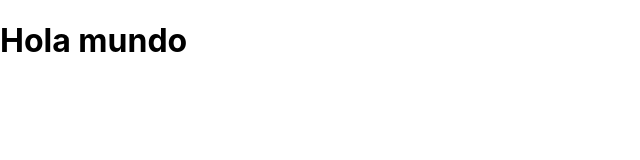
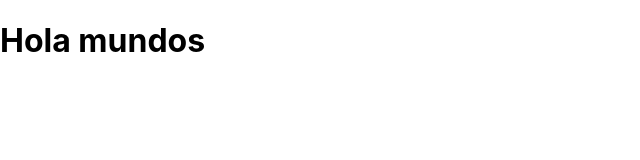
Before and after one commit to SnowMoon272/app_lista_gastos, a React (Create React App) app: page / in a window 1280 px wide. Shown: the top 160 px of the page, without its empty margins (0-640 px from the left). Built offline with nearby package versions, Linux system fonts and the light colour scheme.

Commit message:
Listo para comenzar.

```diff
--- a/src/App.jsx
+++ b/src/App.jsx
@@ -3,7 +3,7 @@ import React from 'react'
 function App() {
   return (
     <div>
-      <h1>Hola mundo</h1>
+      <h1>Hola mundos</h1>
     </div>
   )
 }
```
